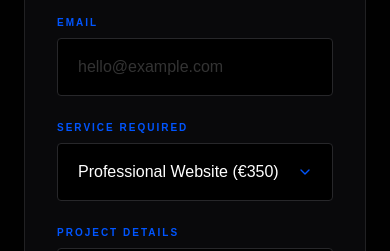
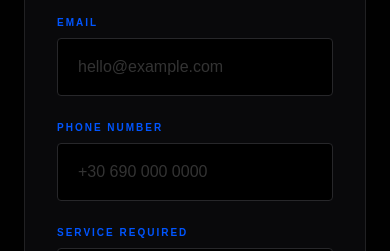
Before and after one commit to renzooagency-arch/renzo-agency, a Next.js app: page / in a window 390 px wide. Shown: the part 9600-9851 px from the top of the page. Built offline with nearby package versions, Linux system fonts and the light colour scheme.

Commit message:
Added phone field to booking system

```diff
--- a/app/api/contact/route.ts
+++ b/app/api/contact/route.ts
@@ -20,7 +20,7 @@ export async function POST(request: Request) {
   try {
     // 3. Read the data sent from your website's form
     const body = await request.json();
-    const { name, email, project_type, message, honeypot } = body;
+   const { name, email, phone, project_type, message, honeypot } = body;
 
     // 4. THE ANTI-BOT HONEYPOT TRAP
     // If a bot fills out our invisible field, we pretend it worked but delete the data.
@@ -33,6 +33,7 @@ export async function POST(request: Request) {
     await addDoc(collection(db, "leads"), {
       name: name || "",
       email: email || "",
+      Phone: phone || "",
       projectType: project_type || "",
       message: message || "",
       status: "New Lead",
--- a/app/page.tsx
+++ b/app/page.tsx
@@ -41,6 +41,7 @@ export default function Home() {
     const data = {
       name: formData.get('name'),
       email: formData.get('email'),
+      phone: formData.get('phone'), // <-- ADDED PHONE HERE
       project_type: formData.get('project_type'),
       message: formData.get('message'),
       honeypot: formData.get('honeypot'),
@@ -527,6 +528,22 @@ export default function Home() {
                   <div className="flex flex-col gap-2"><label htmlFor="name" className="text-[10px] font-bold tracking-[0.2em] text-[#0055FF] uppercase">{lang === 'EN' ? 'Name' : 'Όνομα'}</label><input type="text" id="name" name="name" required className="bg-black border border-zinc-800 px-5 py-4 text-white focus:outline-none focus:border-[#0055FF] focus:bg-zinc-900 transition-all rounded-sm placeholder:opacity-40" placeholder={lang === 'EN' ? 'Your name...' : 'Το όνομά σας...'} /></div>
                   <div className="flex flex-col gap-2"><label htmlFor="email" className="text-[10px] font-bold tracking-[0.2em] text-[#0055FF] uppercase">{lang === 'EN' ? 'Email' : 'Email'}</label><input type="email" id="email" name="email" required className="bg-black border border-zinc-800 px-5 py-4 text-white focus:outline-none focus:border-[#0055FF] focus:bg-zinc-900 transition-all rounded-sm placeholder:opacity-40" placeholder="hello@example.com" /></div>
 
+                  {/* 🔥 NEW PHONE INPUT 🔥 */}
+                  <div className="flex flex-col gap-2">
+                    <label htmlFor="phone" className="text-[10px] font-bold tracking-[0.2em] text-[#0055FF] uppercase">
+                      {lang === 'EN' ? 'Phone Number' : 'Τηλέφωνο'}
+                    </label>
+                    <input
+                      type="tel"
+                      id="phone"
+                      name="phone"
+                      required
+                      className="bg-black border border-zinc-800 px-5 py-4 text-white focus:outline-none focus:border-[#0055FF] focus:bg-zinc-900 transition-all rounded-sm placeholder:opacity-40"
+                      placeholder={lang === 'EN' ? '+30 690 000 0000' : '+30 690 000 0000'}
+                    />
+                  </div>
+                  {/* 🔥 END NEW PHONE INPUT 🔥 */}
+
                   <div className="flex flex-col gap-2">
                     <label htmlFor="project_type" className="text-[10px] font-bold tracking-[0.2em] text-[#0055FF] uppercase">{lang === 'EN' ? 'Service Required' : 'ΕΠΙΛΟΓΗ ΥΠΗΡΕΣΙΑΣ'}</label>
                     <div className="relative">
```
